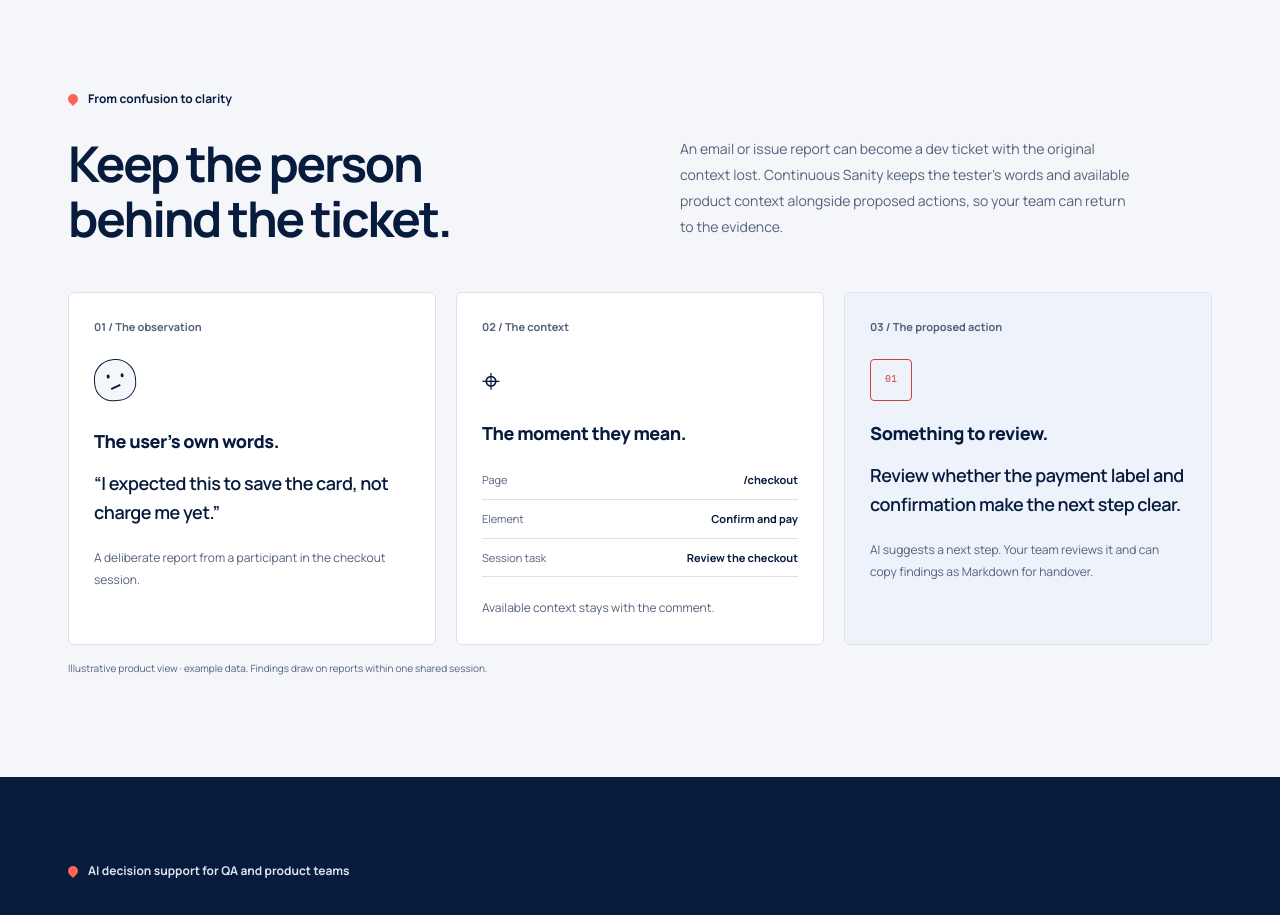
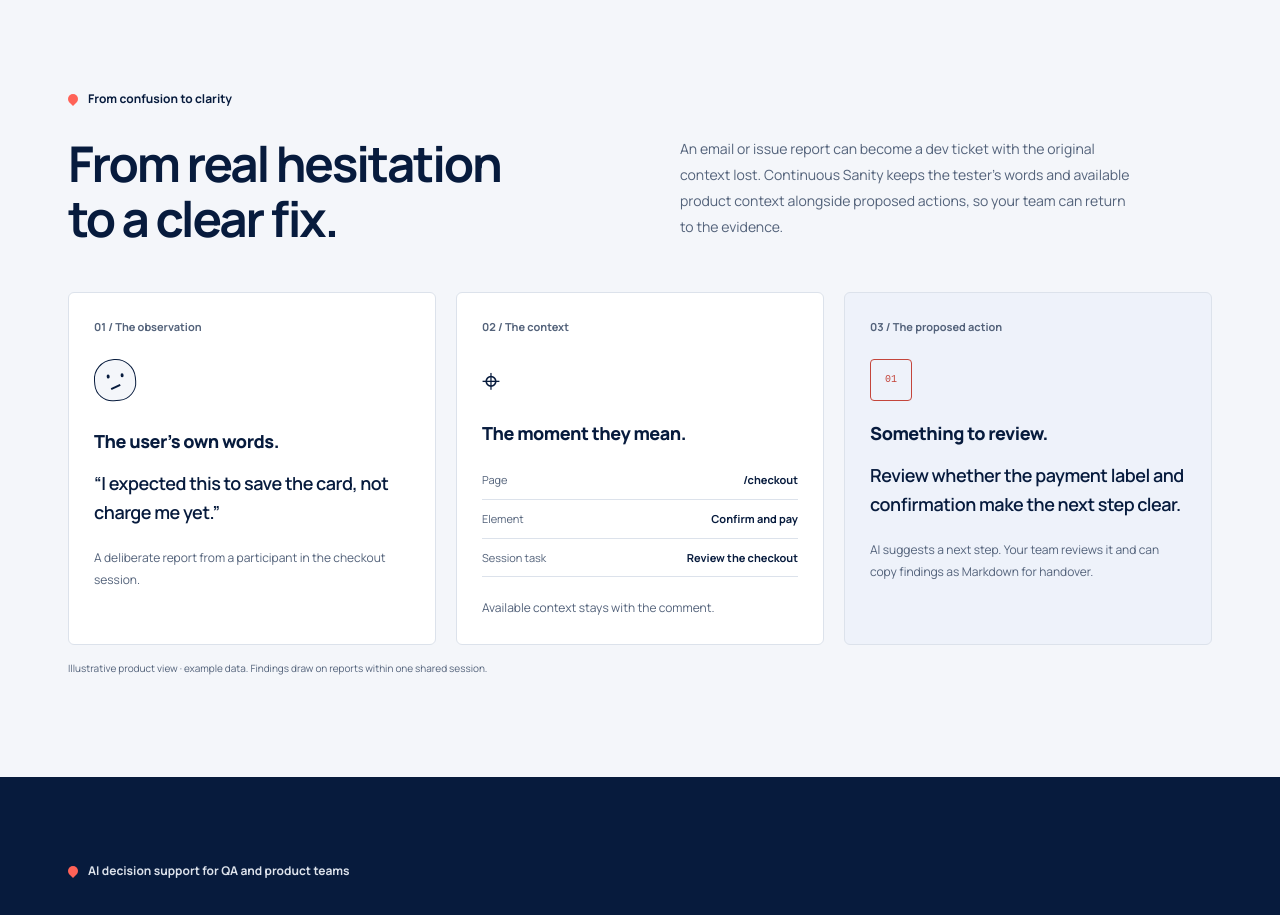
Before and after one commit to MwayaB/continuous-sanity-website, a React (Vite) app: page / in a window 1280 px wide. Shown: the part 1280-2195 px from the top of the page. Built offline with nearby package versions, Linux system fonts and the light colour scheme.

Commit message:
copy fix

```diff
--- a/src/components/landing-page.tsx
+++ b/src/components/landing-page.tsx
@@ -239,9 +239,9 @@ export default function LandingPage() {
           </div>
           <div className="split">
             <h2>
-              Keep the person
+              From real hesitation
               <br />
-              behind the ticket.
+              to a clear fix.
             </h2>
             <p className="body-copy">
               An email or issue report can become a dev ticket with the original
```
